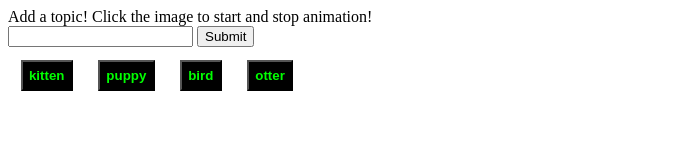
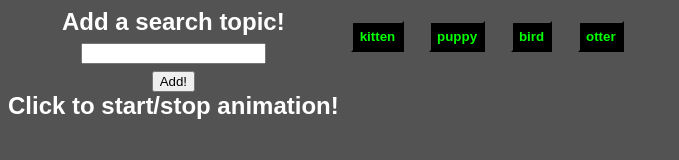
Before and after one commit to GregoryDesmarais/Giftastic, a plain HTML site: page index.html in a window 1280 px wide. Shown: the whole page, without its empty margins (0-679 px from the left). Drawn offline with nearby package versions, Linux system fonts and the light colour scheme.

Commit message:
Dark background.  Added CSS to form.

```diff
--- a/assets/css/style.css
+++ b/assets/css/style.css
@@ -19,3 +19,16 @@ button {
     clear: both;
     display: table;
 }
+
+form {
+    float: left;
+    text-align: center;
+    font-family: Arial, Helvetica, sans-serif;
+    font-size: 18pt;
+    font-weight: bold;
+    color: white;
+}
+
+body {
+    background-color: rgba(68, 68, 68, 0.918);
+}
--- a/index.html
+++ b/index.html
@@ -12,10 +12,10 @@
 
 <body>
     <form id='search-form'>
-        <label for='searchInput'>Add a topic!  Click the image to start and stop animation!</label><br>
-        <input type="text" id='searchInput'>
-
-        <input type='submit' id='addButton'>
+        <label for='searchInput'>Add a search topic!</label><br>
+        <input type="text" id='searchInput'><br>
+        <input type='submit' id='addButton' value="Add!">
+        <br>Click to start/stop animation!
     </form>
     <div id='searchButtons'>
 
```
